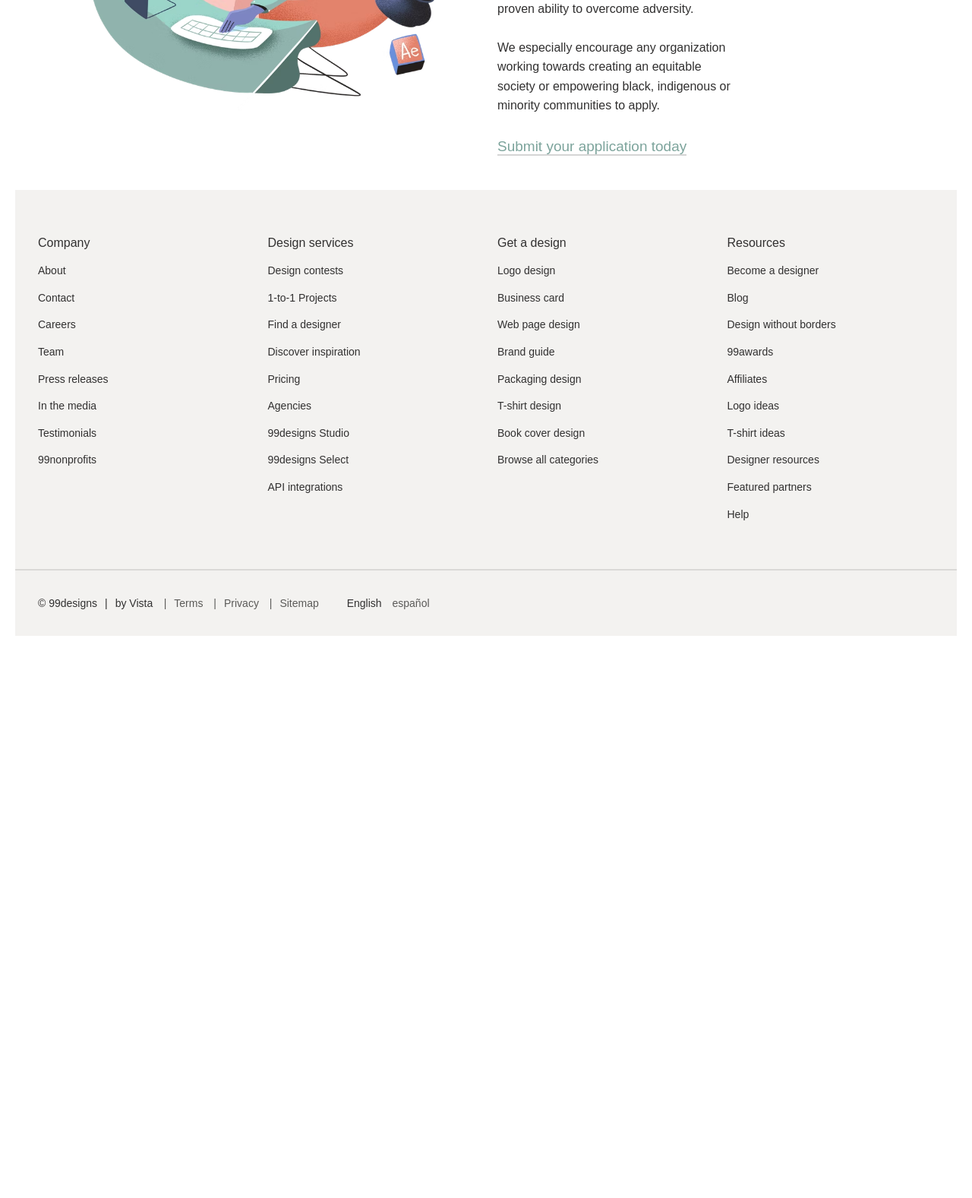
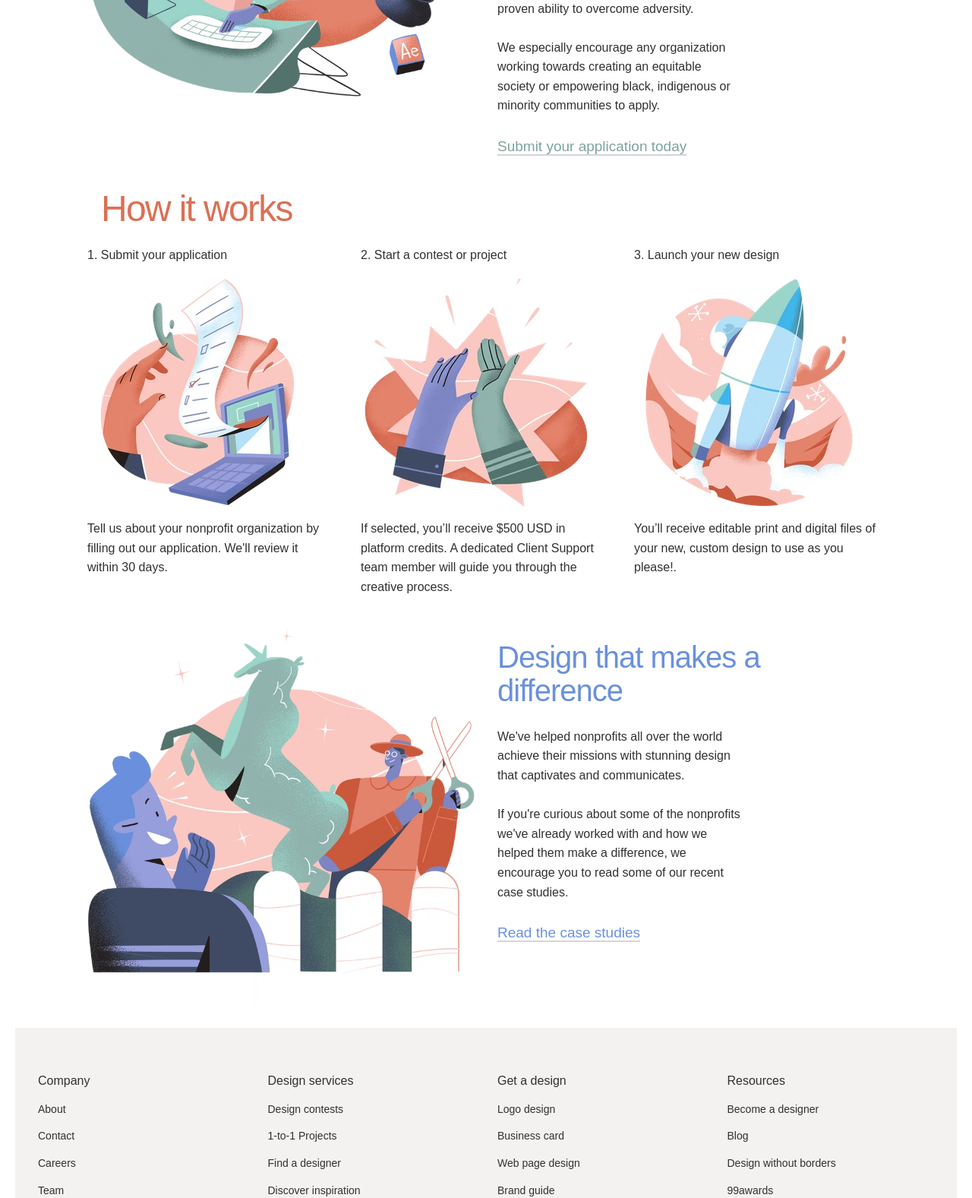
Before and after one commit to Nadeem-png/99design, a Laravel app: page /nonprofit in a window 1280 px wide. Shown: the part 1033-2610 px from the top of the page at 76% size. Before the commit the page ends 1870 px from the top, so only its background shows below. Run offline with Laravel 8, Linux system fonts and the light colour scheme; some libraries are stand-ins or nearby versions; some web fonts are replaced.

Commit message:
add press

```diff
--- a/resources/views/nonprofit.blade.php
+++ b/resources/views/nonprofit.blade.php
@@ -18,7 +18,7 @@
         <img src="{{asset('images/profit1.avif')}}" alt="" class="img-fluid w-80 " >
         </div>
     </div>
-    <div class="row mt-3">
+    <div class="row mt-3 ">
       <div class="col-lg">
       <img src="{{asset('images/profit2.avif')}}" alt="" class="img-fluid w-80 " >
 
@@ -46,6 +46,74 @@
       </div>
     </div>
 </div>
+<div class="container mt-3 mb-3">
+<div class="artwork--hero__container__text" style="color:#da7055">
+            <h1 class="heading heading--h1 ml-5 heading--chameleon heading--with--divider">
+            How it works
+            </h1>
+</div>
+<div class="row">
+    <div class="col-lg col-sm-8">
+        <div class="text center">
+        <h6 class="heading heading--h6 text center  heading--chameleon heading--with--divider">
+    1. Submit your application
+            </h6>
+            <img src="{{asset('images/profit3.avif')}}" alt="" class="img-fluid  mb-3 mt-2 text center " >
+            <p class="paragraph paragraph--offset text center paragraph--narrow paragraph--root">Tell us about your nonprofit organization by filling out our application. We'll review it within 30 days.</p>
+
+        </div>
+    </div>
+    <div class="col-lg col-sm-8 ">
+        <div class="text center">
+        <h6 class="heading heading--h6 text center  heading--chameleon heading--with--divider">
+        2. Start a contest or project
+            </h6>
+            <img src="{{asset('images/profit4.avif')}}" alt="" class="img-fluid  mb-3 mt-2 text center " >
+            <p class="paragraph paragraph--offset text center paragraph--narrow paragraph--root">
+            If selected, you’ll receive $500 USD in platform credits. A dedicated Client Support team member will guide you through the creative process.</p>
+
+        </div>
+
+    </div>
+    <div class="col-lg ">
+        <div class="text center">
+        <h6 class="heading heading--h6 text center  heading--chameleon heading--with--divider">
+        3. Launch your new design
+            </h6>
+            <img src="{{asset('images/profit5.avif')}}" alt="" class="img-fluid  mb-3 mt-2 text center " >
+            <p class="paragraph paragraph--offset text center paragraph--narrow paragraph--root">
+            You’ll receive editable print and digital files of your new, custom design to use as you please!.</p>
+
+        </div>
+
+    </div>
+</div>
+<div class="row mt-3 ">
+      <div class="col-lg">
+      <img src="{{asset('images/profit6.avif')}}" alt="" class="img-fluid w-80 " >
+
+      </div>
+      <div class="col-lg mt-3">
+      <div class="artwork--hero__container__text" style="color:#6a90dd">
+            <h2 class="heading heading--h2 heading--chameleon heading--with--divider">
+            Design that makes a<br> difference
+            </h2>
+            <p class="paragraph paragraph--offset paragraph--narrow paragraph--root">
+            We've helped nonprofits all over the world achieve their missions with stunning design that captivates and communicates. </p>
+<p class="paragraph paragraph--offset paragraph--narrow paragraph--root">
+If you're curious about some of the nonprofits we've already worked with and how we helped them make a difference, we encourage you to read some of our recent case studies.</p>
+
+<div class="paragraph paragraph--offset " >
+<a href="" class="link link--jumbo link--cta--down link--cameleon" style="color:#6a90dd">
+Read the case studies</a>
+         </div>
+</div>
+      </div>
+    </div>
+</div>
+
+
+</div>
 
 @endsection
 @section('title','contact')
```
